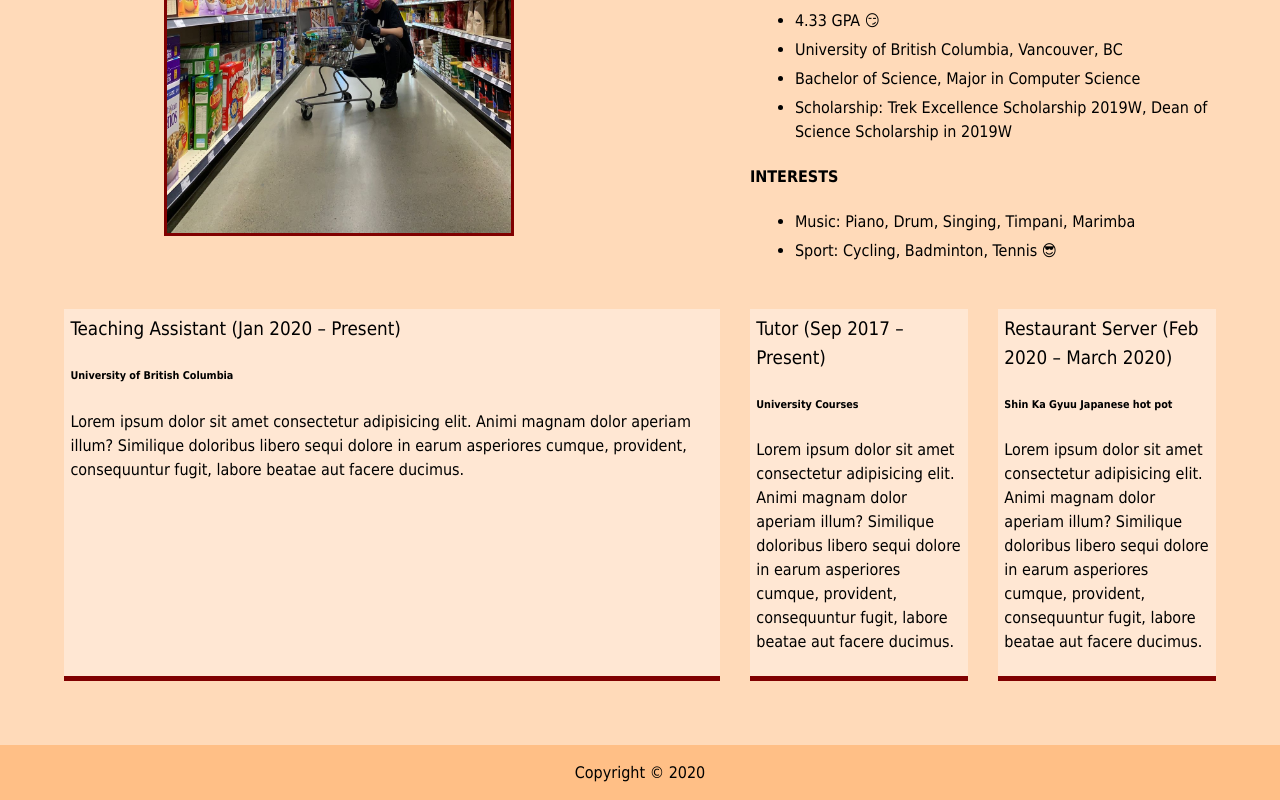
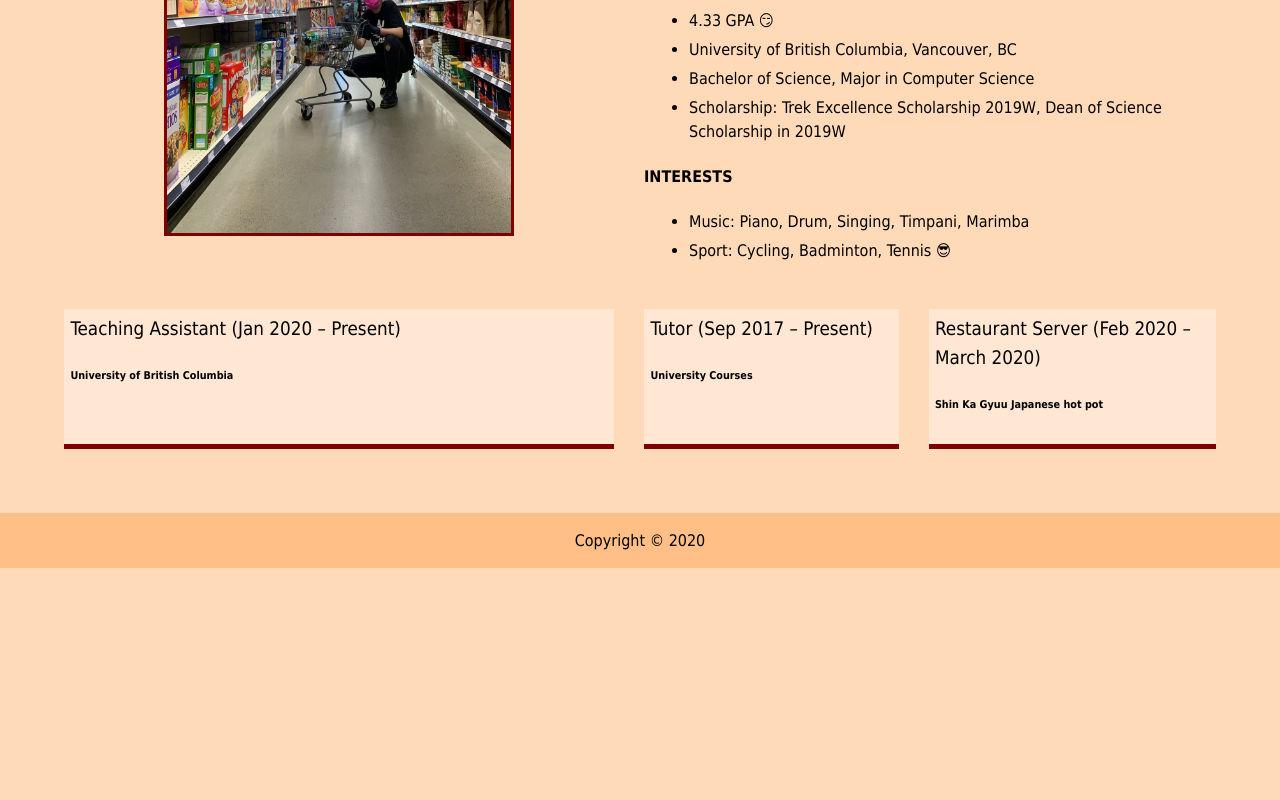
Before and after one commit to shiyuchen6688/shiyuchen_portfolio, a website: page dist/about.html in a window 1280 px wide. Shown: the part 546-1346 px from the top of the page. After the commit the page ends 1114 px from the top, so only its background shows below. Drawn offline with Linux system fonts and the light colour scheme.

Commit message:
changed photoes and comment out some of the random words

```diff
--- a/dist/about.html
+++ b/dist/about.html
@@ -91,9 +91,9 @@
                     <li>Marking and Invigilating Exams</li>
                     <li>Build caring relationship with students</li>
                 </ul> -->
-                <p>Lorem ipsum dolor sit amet consectetur adipisicing elit. Animi magnam dolor aperiam illum? Similique
+                <!-- <p>Lorem ipsum dolor sit amet consectetur adipisicing elit. Animi magnam dolor aperiam illum? Similique
                     doloribus libero sequi dolore in earum asperiores cumque, provident, consequuntur fugit, labore
-                    beatae aut facere ducimus.</p>
+                    beatae aut facere ducimus.</p> -->
             </div>
             <div class="job job-2">
                 <h3>Tutor (Sep 2017 – Present)</h3>
@@ -103,9 +103,9 @@
                     <li>Class of 30+ students</li>
                     <li>One-to-one tutor</li>
                 </ul> -->
-                <p>Lorem ipsum dolor sit amet consectetur adipisicing elit. Animi magnam dolor aperiam illum? Similique
+                <!-- <p>Lorem ipsum dolor sit amet consectetur adipisicing elit. Animi magnam dolor aperiam illum? Similique
                     doloribus libero sequi dolore in earum asperiores cumque, provident, consequuntur fugit, labore
-                    beatae aut facere ducimus.</p>
+                    beatae aut facere ducimus.</p> -->
             </div>
             <div class="job job-3">
                 <h3>Restaurant Server (Feb 2020 – March 2020)</h3>
@@ -115,9 +115,9 @@
                     <li>Taking orders, inform the kitchen and the Bar of customer’s choices with special needs.</li>
                     <li>Communicate with customers, chefs and managers.</li>
                 </ul> -->
-                <p>Lorem ipsum dolor sit amet consectetur adipisicing elit. Animi magnam dolor aperiam illum? Similique
+                <!-- <p>Lorem ipsum dolor sit amet consectetur adipisicing elit. Animi magnam dolor aperiam illum? Similique
                     doloribus libero sequi dolore in earum asperiores cumque, provident, consequuntur fugit, labore
-                    beatae aut facere ducimus.</p>
+                    beatae aut facere ducimus.</p> -->
             </div>
         </div>
 
```
